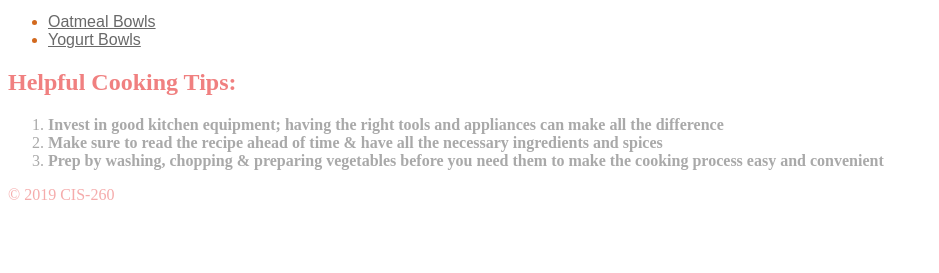
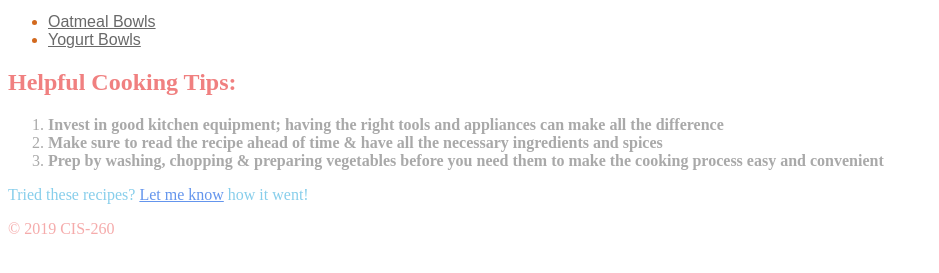
Before and after one commit to sydney-pfeifer/assignment1, a plain HTML site: page diningin.html in a window 1280 px wide. Shown: the part 321-594 px from the top of the page, without its empty margins (0-939 px from the left). Drawn offline with Linux system fonts and the light colour scheme.

Commit message:
assignment1 finishing touches

```diff
--- a/diningin.html
+++ b/diningin.html
@@ -4,10 +4,11 @@
     <meta charset="utf-8">
     <title>Dining In</title>
     <link rel="stylesheet" type="text/css" href="css/styles.css">
-        <style>
-            a {color: dimgrey}
-
-        </style>
+    <style>
+        a {
+            color: dimgrey
+        }
+    </style>
 </head>
 
 <body>
@@ -30,7 +31,7 @@
             <li><a href="https://www.foodnetwork.com/recipes/food-network-kitchen/vegetarian-enchiladas-3364279" target="_blank">Enchiladas</a></li>
         </ul>
 
-    <h1 style="color: skyblue">Quick, Healthy Breakfasts</h1>
+        <h1 style="color: skyblue">Quick, Healthy Breakfasts</h1>
 
         <p style="font-family: serif; color: darkgray">These are <strong><em>perfect</em></strong> for busy mornings when you need an easy grab 'n go meal to start your day!</p>
         <ul>
@@ -45,6 +46,8 @@
             <li style="color: darkgray; font-family: serif"><strong>Prep by washing, chopping &amp; preparing vegetables before you need them to make the cooking process easy and convenient</strong></li>
         </ol>
 
+        <p style="color: skyblue">Tried these recipes? <a style="color: cornflowerblue; font-family: serif" href="mailto:spfeife5@mail.naz.edu">Let me know</a> how it went!</p>
+
     </main>
 
     <footer>
```
